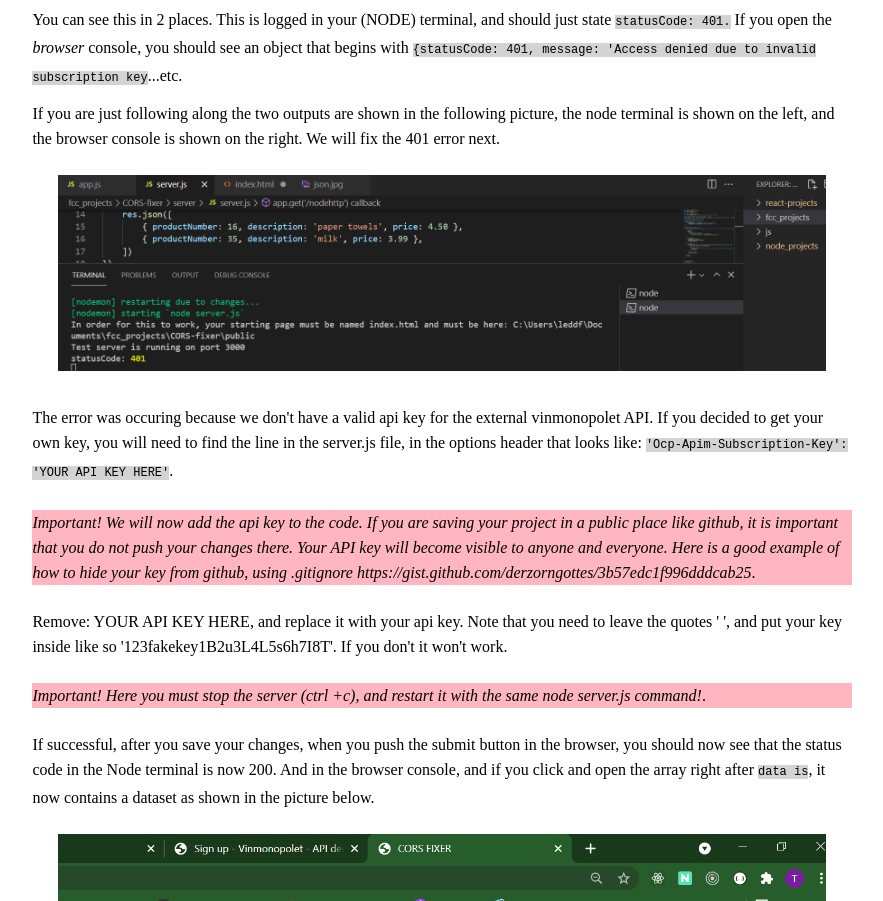
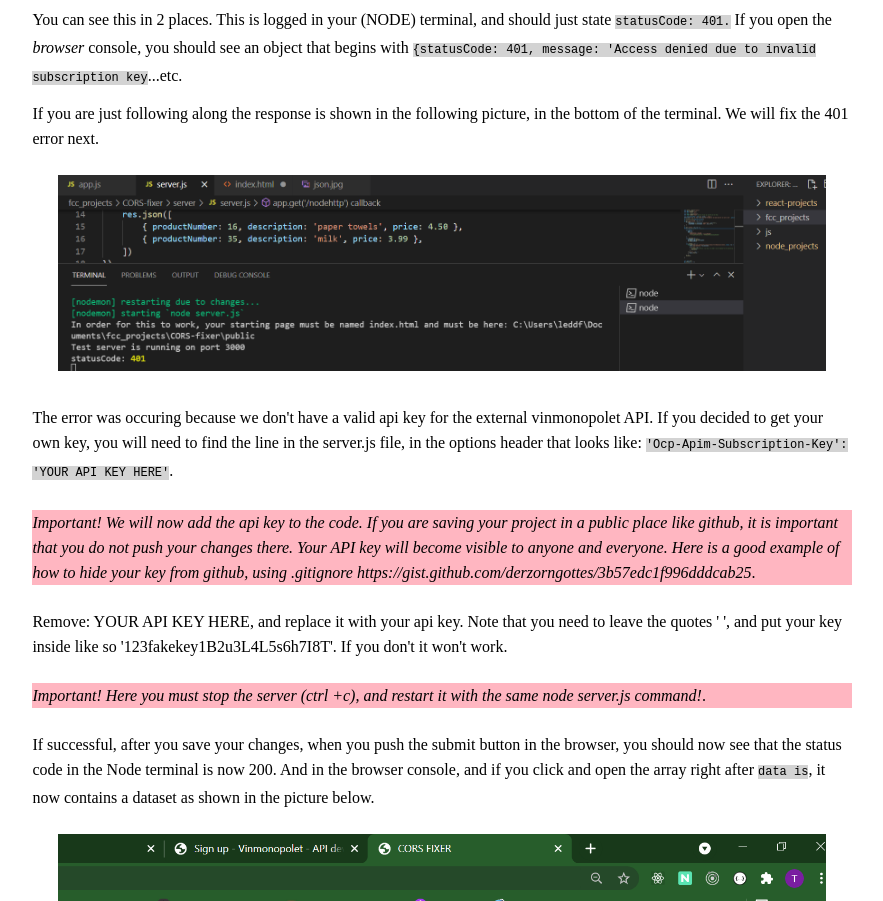
Before and after one commit to Leddfoot/docs_fcc, a website: page index.html in a window 1280 px wide. Shown: the part 4473-5374 px from the top of the page, without its empty margins (326-1209 px from the left). Drawn offline with Linux system fonts and the light colour scheme.

Commit message:
more corrections

```diff
--- a/index.html
+++ b/index.html
@@ -424,13 +424,12 @@
           >...etc.
         </p>
         <p>
-          If you are just following along the two outputs are shown in the
-          following picture, the node terminal is shown on the left, and the
-          browser console is shown on the right. We will fix the 401 error next.
+          If you are just following along the response is shown in the
+          following picture, in the bottom of the terminal. We will fix the 401 error next.
         </p>
         <img
           src="./img/401node.jpeg"
-          alt="screenshot showing a compiler and a browser with the console opened. Both show a 401 status code. The browser status code is part of a larger object with details from the response"
+          alt="screenshot showing a compiler with the console opened. It shows a 401 status code."
         />
         <p>
           The error was occuring because we don't have a valid api key for the
```
